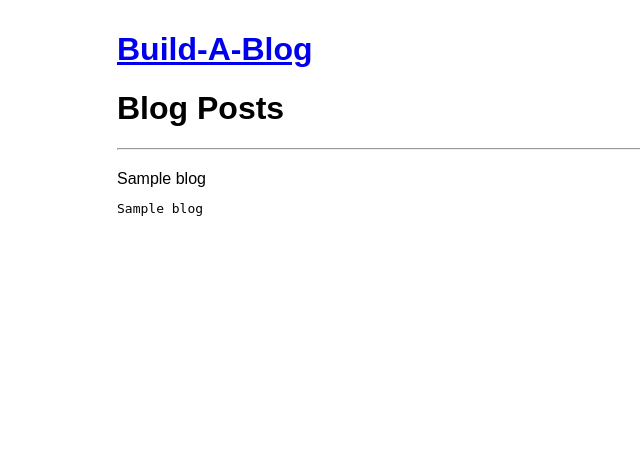
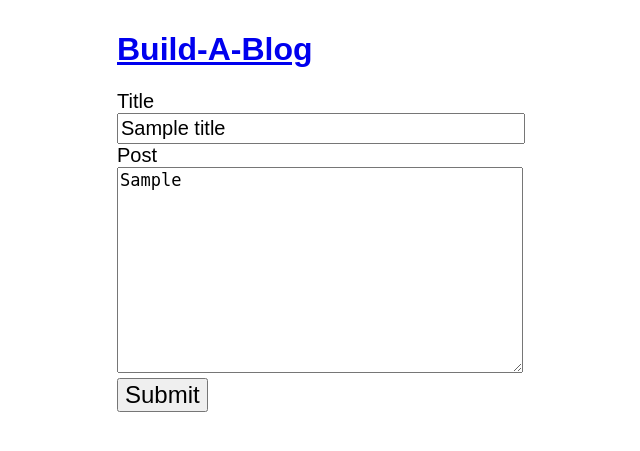
Before and after one commit to farmkate/build-a-blog, a Python web app: template templates/add.html in a window 1280 px wide. Shown: the top 451 px of the page, without its empty margins (123-763 px from the left). Run offline with Jinja, Linux system fonts and the light colour scheme; the template is opened without the code that fills it: most values are stand-ins (such as "Sample title", 1, 10 or a date in 2020).

Commit message:
blog and add a post are now on separate page

```diff
--- a/templates/add.html
+++ b/templates/add.html
@@ -3,22 +3,26 @@
 {% block content %}
 <html>
     <head>
-        <title>Blog Posts</title>
+        <title>Add a post</title>
     </head>
 
+    <body>
+        <form method = 'post'>
+            <label>
+                <div> Title </div>
+                <input type='text' name='title' value='{{ title }}'>
+            </label>
 
-        <body>
-            <h1>Blog Posts</h1>
+            <label>
+                <div>Post</div>
+                <textarea name="blog_post">{{ blog_post }}</textarea>
+            </label>
 
+            <div class='error'>{{ error }}</div>
 
-            <hr>
-            {% for blog in blogs %}
-                <div class='blog'>
-                    <div class='blog-title'>{{ blog.title }}</div>
-                    <pre class='blog-body'>{{ blog.blog }}</pre>
-                </div>
-            {% endfor %}
-        </body>
+            <input type='submit'>
+        </form>
+    </body>
 </html>
 
 {% endblock %}
```
Also changed, not shown: main.py (+27 -6 lines), templates/blog.html (+1 -22 lines), 1 other file.
